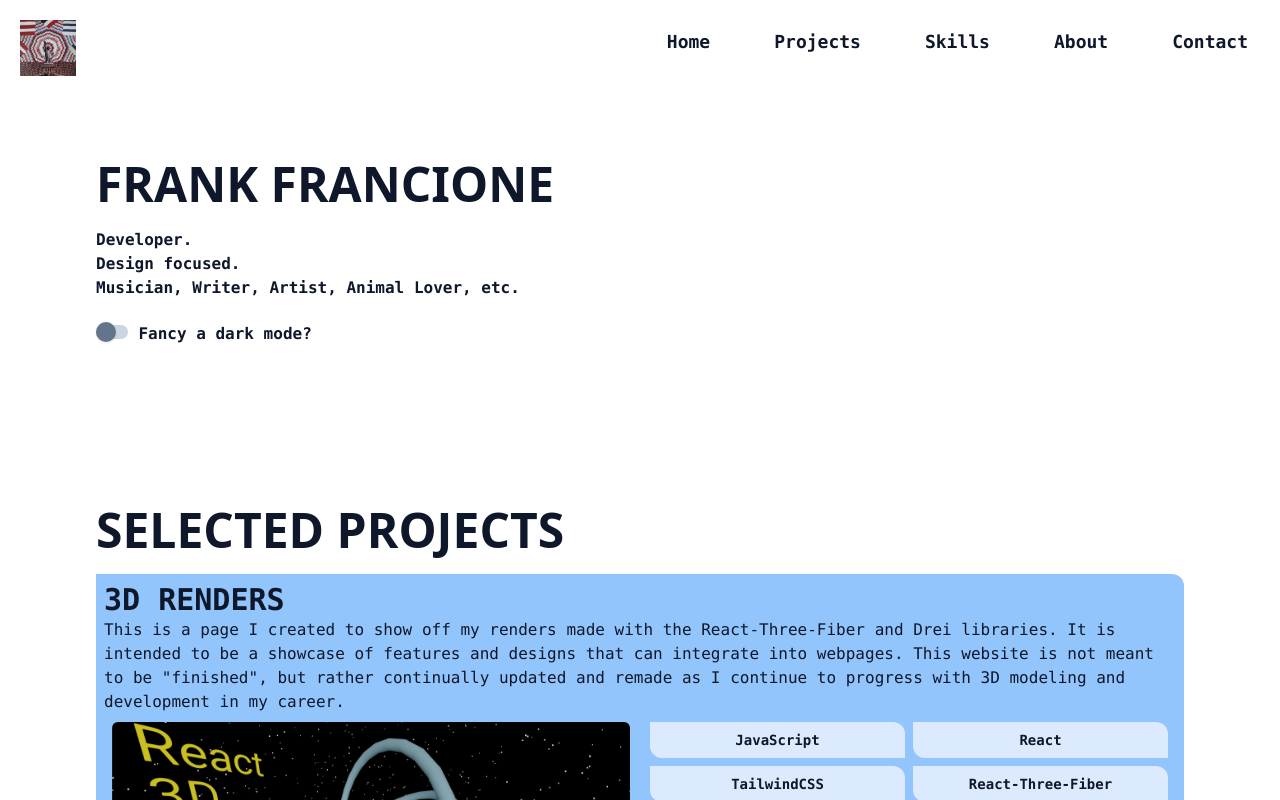
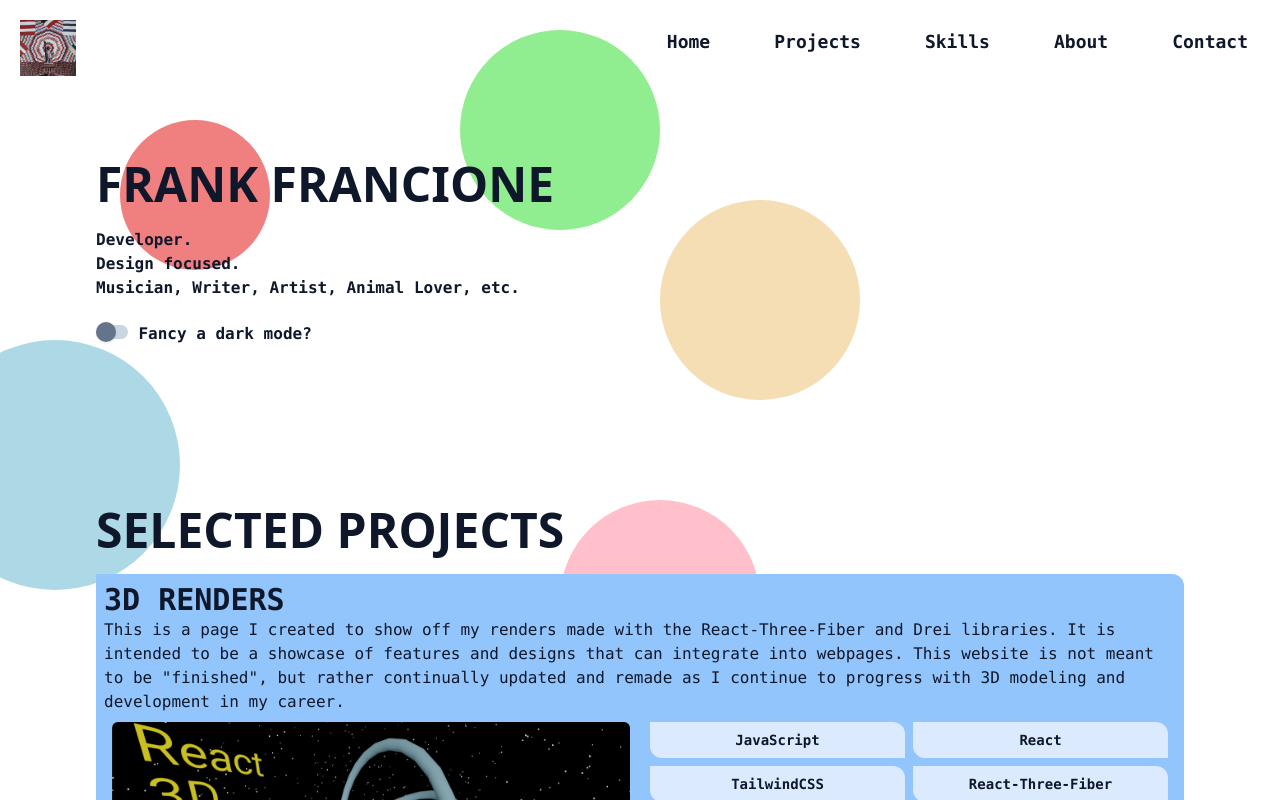
Before and after one commit to Bonyony/my_portfolio_site, a React (Vite) app: page / in a window 1280 px wide. Shown: the top 800 px of the page. Built offline with nearby package versions, Linux system fonts and the light colour scheme; the HTML template or start-up script is replaced by a standard one.

Commit message:
began new background

```diff
--- a/src/App.jsx
+++ b/src/App.jsx
@@ -10,6 +10,7 @@ import {
   Projects,
   About,
   Contact,
+  Background,
 } from "./components";
 
 export const ThemeContext = createContext(true);
@@ -21,6 +22,7 @@ function App() {
     <>
       <ThemeContext.Provider value={{ theme, setTheme }}>
         <div className={theme ? "text-slate-900" : "text-white bg-[#0a022d]"}>
+          <Background />
           <Navbar />
           <Suspense>
             <Hero />
--- /dev/null
+++ b/src/components/Background.jsx
@@ -0,0 +1,43 @@
+import React, { useContext } from "react";
+import { ThemeContext } from "../App";
+import "./background.css";
+
+const Background = () => {
+  const { theme } = useContext(ThemeContext);
+
+  return (
+    <div>
+      <div
+        className={
+          "transition-all duration-500 " + (theme ? "circleRed" : "triangleRed")
+        }
+      ></div>
+      <div
+        className={
+          "transition-all duration-500 " +
+          (theme ? "circleBlue" : "triangleBlue")
+        }
+      ></div>
+      <div
+        className={
+          "transition-all duration-500 " +
+          (theme ? "circleYellow" : "triangleYellow")
+        }
+      ></div>
+      <div
+        className={
+          "transition-all duration-500 " +
+          (theme ? "circleGreen" : "triangleGreen")
+        }
+      ></div>
+      <div
+        className={
+          "transition-all duration-500 " +
+          (theme ? "circlePink" : "trianglePink")
+        }
+      ></div>
+    </div>
+  );
+};
+
+export default Background;
--- a/src/components/Hero.jsx
+++ b/src/components/Hero.jsx
@@ -1,10 +1,14 @@
-import React from "react";
+import React, { useContext } from "react";
+import { ThemeContext } from "../App";
 import Switch from "./Switch";
 
 const Hero = () => {
+  const { theme } = useContext(ThemeContext);
+
   return (
     <>
       <div id="home"></div>
+
       <div className="mx-4 sm:mx-12 lg:mx-24 pt-40 mb-24 ">
         <h1 className="font-black text-3xl sm:text-5xl sm:w-1/2 ">
           FRANK FRANCIONE
--- /dev/null
+++ b/src/components/background.css
@@ -0,0 +1,103 @@
+/* Circles */
+.circleRed {
+  height: 150px;
+  width: 150px;
+  position: absolute;
+  left: 7.5rem;
+  top: 7.5rem;
+  background-color: lightcoral;
+  border-radius: 50%;
+  z-index: -10;
+}
+.circleBlue {
+  height: 250px;
+  width: 250px;
+  position: absolute;
+  left: -70px;
+  top: 340px;
+  background-color: lightblue;
+  border-radius: 50%;
+  z-index: -11;
+}
+.circleYellow {
+  height: 200px;
+  width: 200px;
+  position: absolute;
+  left: 660px;
+  top: 200px;
+  background-color: wheat;
+  border-radius: 50%;
+  z-index: -12;
+}
+.circleGreen {
+  height: 200px;
+  width: 200px;
+  position: absolute;
+  left: 460px;
+  top: 30px;
+  background-color: lightgreen;
+  border-radius: 50%;
+  z-index: -13;
+}
+.circlePink {
+  height: 200px;
+  width: 200px;
+  position: absolute;
+  left: 560px;
+  top: 500px;
+  background-color: pink;
+  border-radius: 50%;
+  z-index: -14;
+}
+
+/* Triangles */
+.triangleRed {
+  height: 150px;
+  width: 150px;
+  position: absolute;
+  left: 7.5rem;
+  top: 7.5rem;
+  background-color: lightcoral;
+  border-radius: 50%;
+  z-index: 1;
+}
+.triangleBlue {
+  height: 250px;
+  width: 250px;
+  position: absolute;
+  left: -70px;
+  top: 340px;
+  background-color: lightblue;
+  border-radius: 50%;
+  z-index: -11;
+}
+.triangleYellow {
+  height: 200px;
+  width: 200px;
+  position: absolute;
+  left: 660px;
+  top: 200px;
+  background-color: wheat;
+  border-radius: 50%;
+  z-index: -12;
+}
+.triangleGreen {
+  height: 200px;
+  width: 200px;
+  position: absolute;
+  left: 460px;
+  top: 30px;
+  background-color: lightgreen;
+  border-radius: 50%;
+  z-index: -13;
+}
+.trianglePink {
+  height: 200px;
+  width: 200px;
+  position: absolute;
+  left: 560px;
+  top: 500px;
+  background-color: pink;
+  border-radius: 50%;
+  z-index: -14;
+}
--- a/src/components/index.js
+++ b/src/components/index.js
@@ -7,3 +7,4 @@ export { default as About } from "./About";
 export { default as Contact } from "./Contact";
 export { default as Form } from "./Form";
 export { default as Switch } from "./Switch";
+export { default as Background } from "./Background";
```
